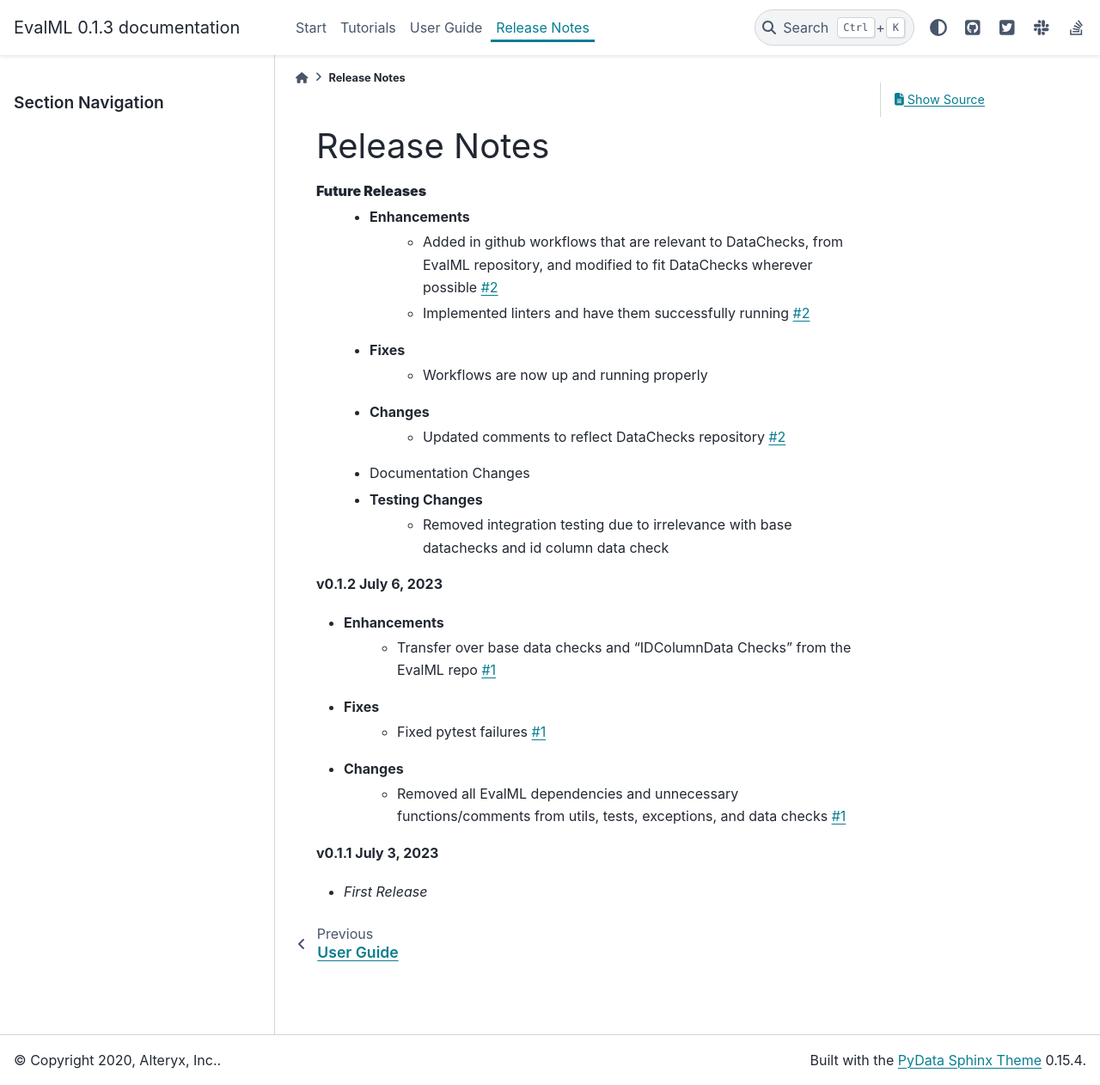
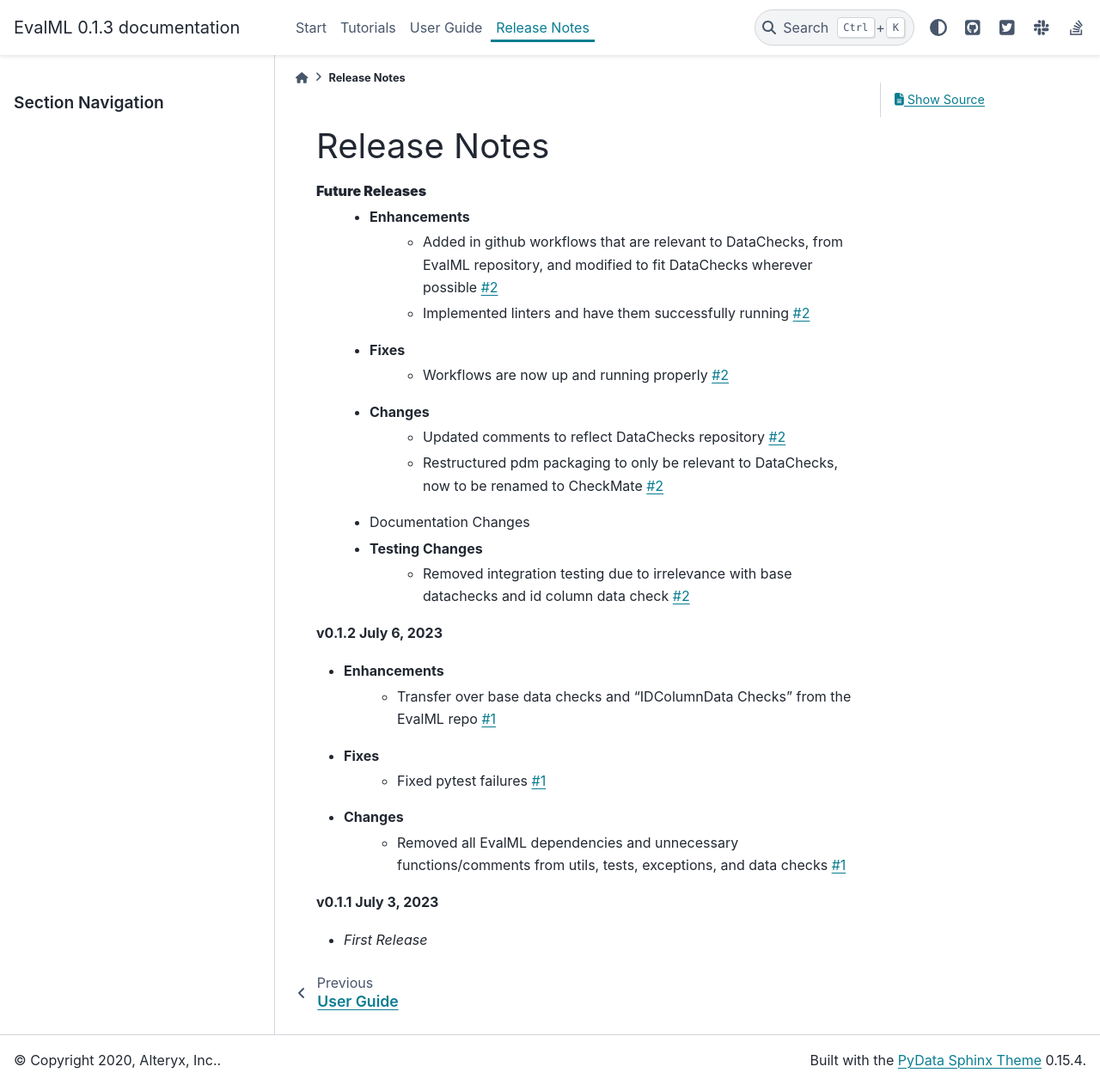
Before and after one commit to NabilFayak/datachecks, a Sphinx documentation site: the page built from docs/source/release_notes.rst, in a window 1280 px wide and 1262 px high. Shown: the whole window at 86% size. Built offline with Sphinx 7.4.7 and the PyData theme 0.15.4, drawn with Linux system fonts in a browser that asks for light colours; pages that are not in the unit, such as notebooks, are missing from menus; comment, search, counter and statistics services are not loaded; the version number is read from the project's files by our own code.

Commit message:
release notes updated

```diff
--- a/docs/source/release_notes.rst
+++ b/docs/source/release_notes.rst
@@ -5,12 +5,13 @@
         * Added in github workflows that are relevant to DataChecks, from EvalML repository, and modified to fit DataChecks wherever possible :pr:`2`
         * Implemented linters and have them successfully running :pr:`2`
     * Fixes
-        * Workflows are now up and running properly
+        * Workflows are now up and running properly :pr:`2`
     * Changes
         * Updated comments to reflect DataChecks repository :pr:`2`
+        * Restructured pdm packaging to only be relevant to DataChecks, now to be renamed to CheckMate :pr:`2`
     * Documentation Changes
     * Testing Changes
-        * Removed integration testing due to irrelevance with base datachecks and id column data check
+        * Removed integration testing due to irrelevance with base datachecks and id column data check :pr:`2`
 
 **v0.1.2 July 6, 2023**
 
```
